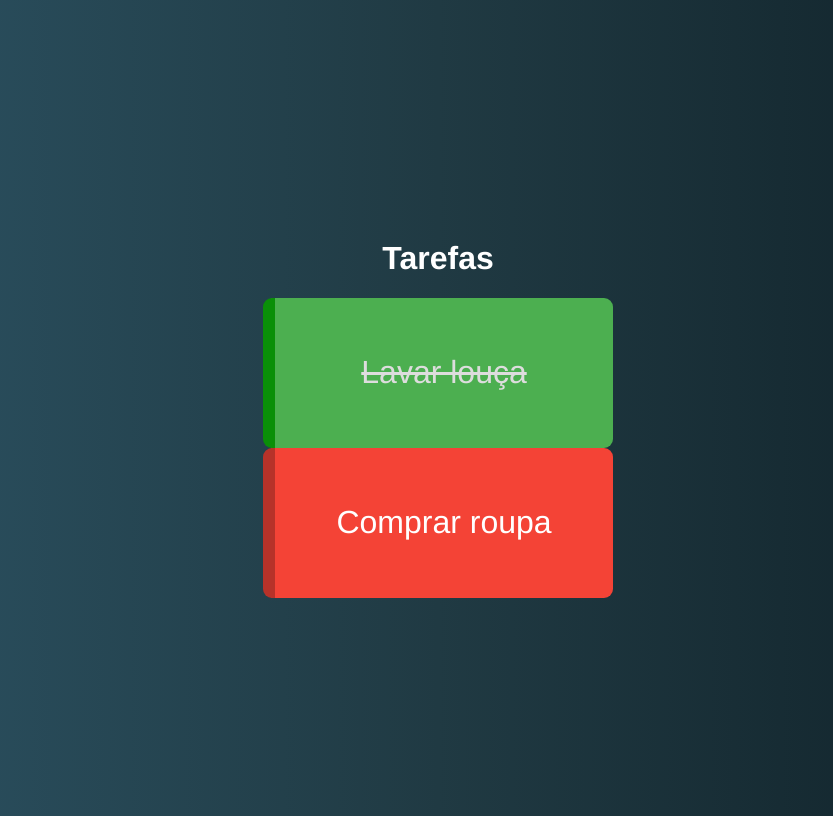
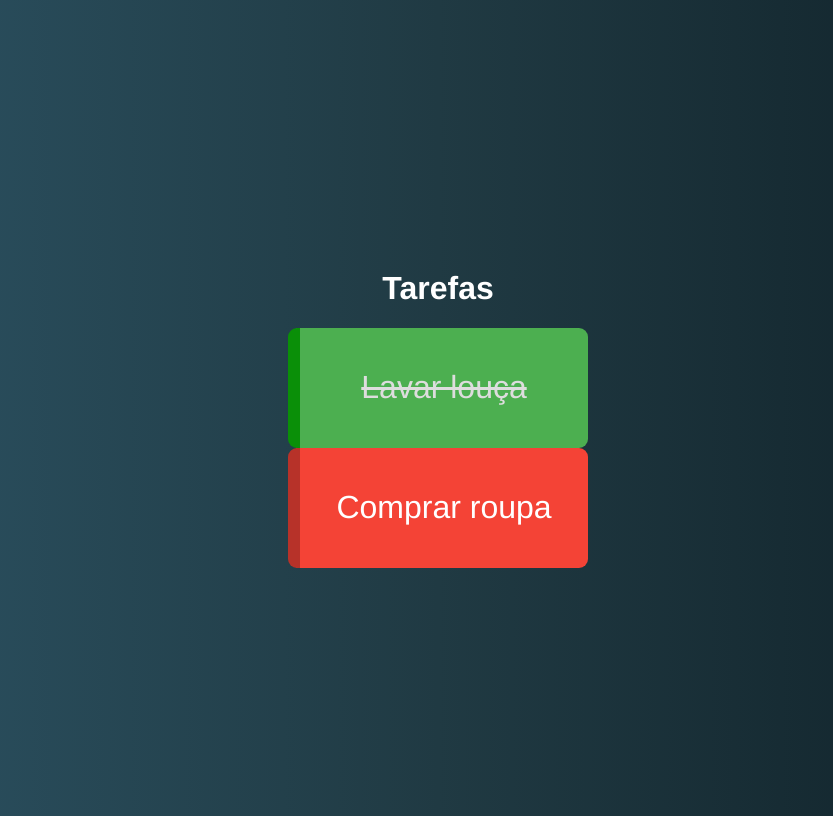
Before and after one commit to hayashirafael/todo-vue, a Vue app: page / in a window 1280 px wide. Shown: the whole page, without its empty margins (202-1035 px from the left). Built offline with nearby package versions, Linux system fonts and the light colour scheme.

Commit message:
<style> alterando largura

```diff
--- a/src/components/Task.vue
+++ b/src/components/Task.vue
@@ -23,8 +23,8 @@ export default {
 <style>
    .task {
       box-sizing: border-box;
-      width: 350px;
-      height: 150px;
+      width: 300px;
+      height: 120px;
       padding: 10px;
       border-radius: 9px;
       font-size: 2rem;
```
